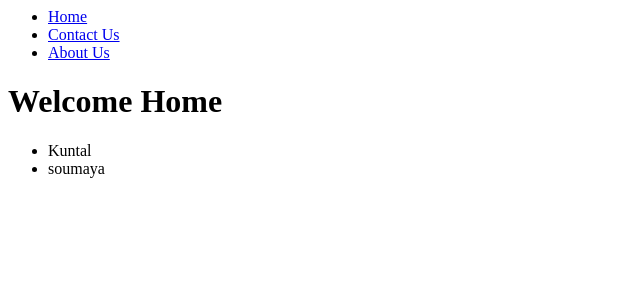
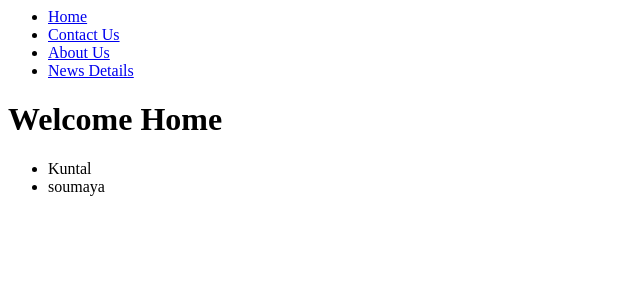
Before and after one commit to Kuntal32/django, a Django app: page / in a window 1280 px wide. Shown: the top 300 px of the page, without its empty margins (0-640 px from the left). Run offline with Django 3.2, Linux system fonts and the light colour scheme.

Commit message:
retrive data mysql db

```diff
--- a/mysite/News/models.py
+++ b/mysite/News/models.py
@@ -1,4 +1,5 @@
 from django.db import models
+from django.utils import timezone
 
 # Create your models here.
 
@@ -6,6 +7,7 @@ class News(models.Model):
     author = models.CharField(max_length=30)
     title = models.CharField(max_length=100)
     description = models.TextField()
+    pub_date = models.DateField(default=timezone.now())
 
     def __str__(self):
         return self.author
--- a/mysite/News/urls.py
+++ b/mysite/News/urls.py
@@ -7,4 +7,6 @@ urlpatterns = [
     path('', views.home , name="home"),
     path('contact/', views.contact , name="contact"),
     path('about/', views.about , name="about"),
+    path('news_details/', views.news_details , name="news"),
+    path('year/<int:year>', views.year , name="year"),
 ]
--- a/mysite/News/views.py
+++ b/mysite/News/views.py
@@ -1,5 +1,6 @@
 from django.shortcuts import render
 from django.shortcuts import HttpResponse
+from .models import News
 
 # Create your views here.
 
@@ -16,3 +17,13 @@ def contact(request):
 def about(request):
     context = {"title" : "About Us!"}
     return render(request , "about.html", context)
+
+def news_details(request):
+    obj = News.objects.get(id = 1)
+    context = {"title" : "News Details!","object":obj}
+    return render(request , "news_details.html", context)
+
+def year(request, year):
+    a_list = News.objects.filter(pub_date__year = year)
+    context = {"title" : "News Year!", "year":year, "articals": a_list}
+    return render(request , "news_year.html", context)
--- a/mysite/templates/navbar.html
+++ b/mysite/templates/navbar.html
@@ -3,5 +3,6 @@
         <li><a href="{% url 'home' %}">Home</a></li>
         <li><a href="{% url 'contact' %}">Contact Us</a></li>
         <li><a href="{% url 'about' %}">About Us</a></li>
+        <li><a href="{% url 'news' %}">News Details</a></li>
     </ul>
 </nav>
```
Also changed, not shown: mysite/templates/news_details.html (added, +10 -0 lines), mysite/templates/news_year.html (added, +14 -0 lines), mysite/News/migrations/0005_news_pub_date.py (added).
